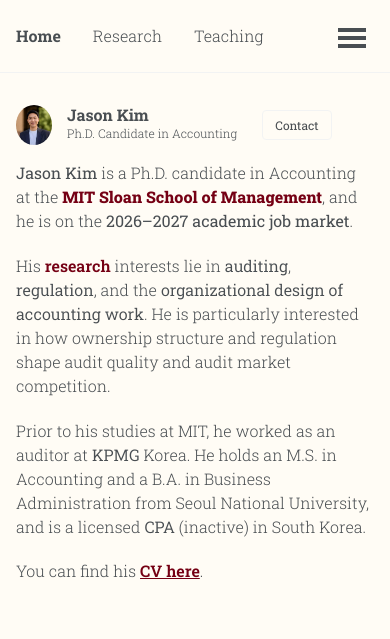
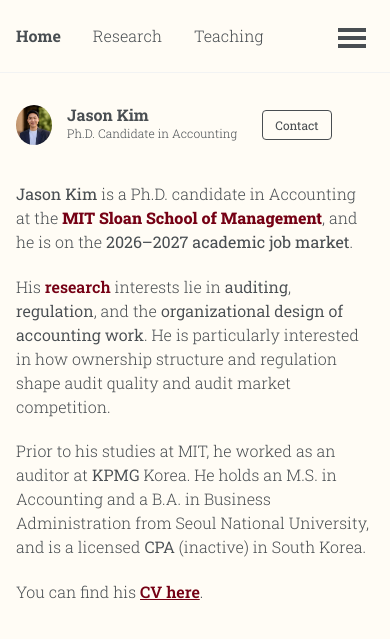
Before and after one commit to jgkim262/jgkim262.github.io, a Jekyll site: the page built from _pages/about.md, in a window 390 px wide. Shown: the top 639 px of the page. Built offline with Jekyll 4.4.1, drawn with Linux system fonts in a browser that asks for light colours; a style sheet for code colours, icons or effects is not loaded.

Commit message:
Contact border in text ink; half-size intro spacer on mobile
Co-Authored-By: Claude Fable 5 <noreply@anthropic.com>

```diff
--- a/_sass/include/_utilities.scss
+++ b/_sass/include/_utilities.scss
@@ -403,14 +403,20 @@ body:hover .visually-hidden button {
   font-weight: 410;
 }
 
-/* The blank spacer paragraph above the home-page intro: desktop only. On
-   phones the sidebar already stacks above the text, so the extra gap
-   just pushes the bio down. display:none removes the line and its margin. */
+/* The blank spacer paragraph above the home-page intro. Desktop keeps its
+   natural size (text line + the theme's 1.3em paragraph margin, ~48px).
+   On phones it collapses to a fixed ~half-size gap: line-height 0 removes
+   the &nbsp; line box so the height value alone sets the gap. */
 .page__content .desktop-spacer {
-  display: none;
+  display: block;
+  height: 1.3em; // ≈ half the desktop gap; tune this for mobile only
+  line-height: 0;
+  margin-bottom: 0;
 
   @include breakpoint($large) {
-    display: block;
+    height: auto;
+    line-height: inherit;
+    margin-bottom: 1.3em; // the theme's default paragraph margin, restored
   }
 }
 
--- a/_sass/layout/_sidebar.scss
+++ b/_sass/layout/_sidebar.scss
@@ -278,9 +278,10 @@
     // Same face as the bio line above it; .btn would otherwise set $sans-serif.
     font-family: $global-font-family;
     font-weight: 410; // same as .jobmarket ("2026–2027 academic job market")
-    // Same ink as the job-market line. !important required: the theme's
-    // .btn--inverse declares its light-grey color with !important.
+    // Same ink as the job-market line, border included. !important required:
+    // the theme's .btn--inverse declares both with !important.
     color: var(--global-text-color) !important;
+    border-color: var(--global-text-color) !important;
 
     @include breakpoint($large) {
       display: none;
```
